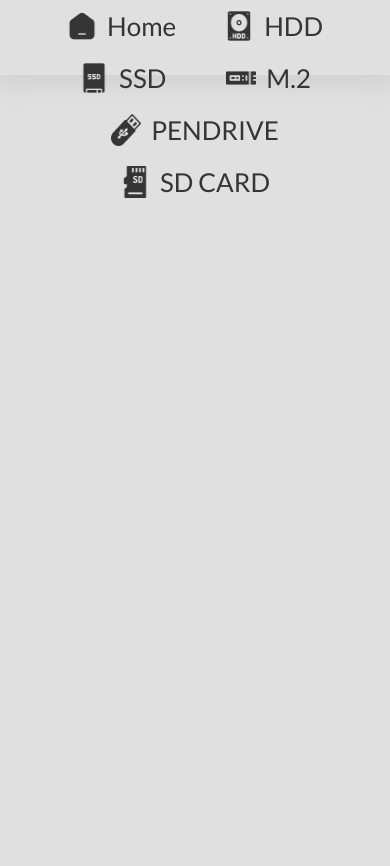
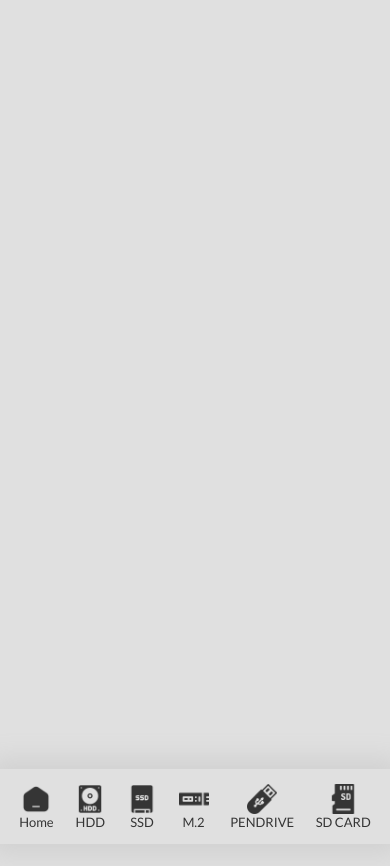
Before and after one commit to OKE225/Disk-Shop, a plain HTML site: page index.html in a window 390 px wide. Shown: the top 866 px of the page. Before the commit the page ends 844 px from the top, so only its background shows below. Drawn offline with Linux system fonts and the light colour scheme.

Commit message:
4. Create respositive navigation

```diff
--- a/index.html
+++ b/index.html
@@ -40,5 +40,6 @@
         </li>
       </ul>
     </nav>
+    <div class="width"></div>
   </body>
 </html>
--- a/style.css
+++ b/style.css
@@ -14,7 +14,6 @@ nav {
   justify-content: center;
   background-color: #e0e0e0;
   position: sticky;
-	left: 0;
   top: 0;
   width: 100%;
   height: 7.5rem;
@@ -34,6 +33,7 @@ nav ul {
 
 nav ul li a {
   display: flex;
+  flex-direction: row;
   font-size: 2.6rem;
   text-decoration: none;
   color: #353535;
@@ -49,3 +49,75 @@ nav ul li a img {
   width: 3rem;
   margin-right: 1rem;
 }
+
+.width {
+  height: 10000px;
+}
+
+/* Desktop - 1600px */
+@media only screen and (max-width: 1600px) {
+  :root {
+    font-size: 8.3px;
+  }
+}
+
+/* Laptop - 1280px */
+@media only screen and (max-width: 1280px) {
+  :root {
+    font-size: 6.7px;
+  }
+}
+
+/* Tablet - 900px */
+@media only screen and (max-width: 900px) {
+  :root {
+    font-size: 10px;
+  }
+
+  nav {
+    position: fixed;
+    height: 10rem;
+    bottom: 0;
+    top: auto;
+  }
+
+  nav ul {
+    width: 100%;
+  }
+
+  nav ul li:hover {
+    background-color: transparent !important;
+    border-radius: 0;
+  }
+
+  nav ul li a {
+    flex-direction: column;
+    align-items: center;
+    font-size: 1.6rem;
+    padding: 0.25rem;
+  }
+
+  nav ul li a img {
+    margin-right: 0;
+    width: 5rem;
+  }
+}
+
+/* Phone - 500px */
+@media only screen and (max-width: 500px) {
+  :root {
+    font-size: 10px;
+  }
+
+  nav {
+    height: 7.5rem;
+  }
+
+  nav ul li a {
+    font-size: 1.3rem;
+  }
+
+  nav ul li a img {
+    width: 3rem;
+  }
+}
```
Lines whose indentation alone changed are shown as unchanged.
